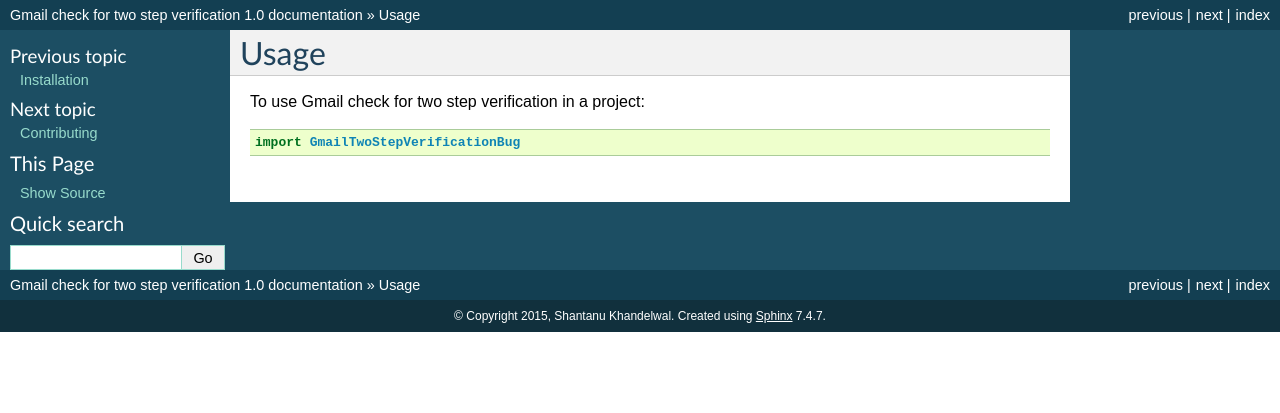
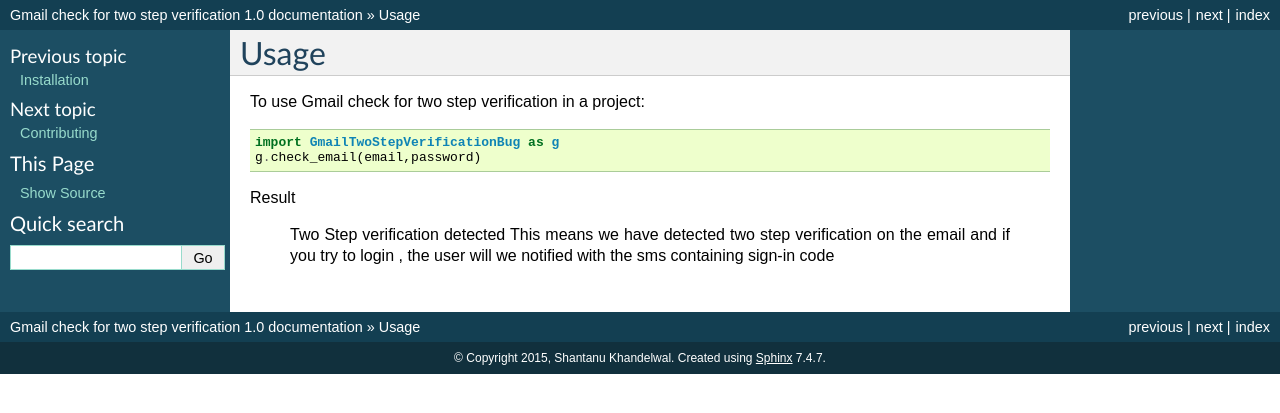
Before and after one commit to shantanu561993/GmailTwoStepVerificationBug, a Sphinx documentation site: the page built from docs/usage.rst, in a window 1280 px wide. Shown: the top 413 px of the page. Built offline with Sphinx 7.4.7, drawn with Linux system fonts in a browser that asks for light colours.

Commit message:
Update usage.rst

```diff
--- a/docs/usage.rst
+++ b/docs/usage.rst
@@ -4,4 +4,10 @@
 
 To use Gmail check for two step verification in a project::
 
-    import GmailTwoStepVerificationBug
+    import GmailTwoStepVerificationBug as g
+    g.check_email(email,password)
+
+Result
+
+    Two Step verification detected
+    This means we have detected two step verification on the email and if you try to login , the user will we notified with the sms containing sign-in code
```
